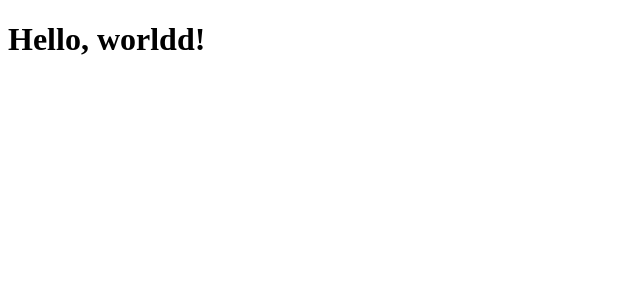
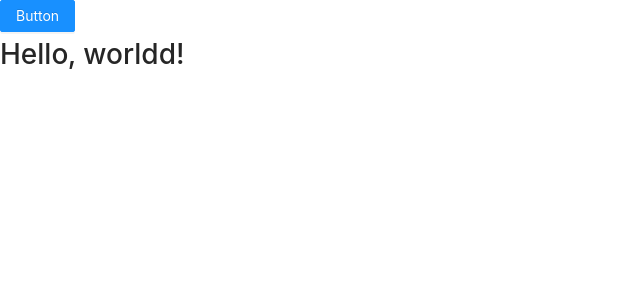
Before and after one commit to lucacic/lucacic-frontend-assignment, a React app in the folder packages/client/: page / in a window 1280 px wide. Shown: the top 300 px of the page, without its empty margins (0-640 px from the left). Built offline with nearby package versions, Linux system fonts and the light colour scheme.

Commit message:
Add Ant Design UI library and CSS Loader for webpack

```diff
--- a/packages/client/package.json
+++ b/packages/client/package.json
@@ -12,13 +12,17 @@
     "@types/react": "^17.0.2",
     "@types/react-dom": "^17.0.1",
     "@types/webpack": "^4.41.26",
+    "css-loader": "^5.0.2",
     "html-webpack-plugin": "^5.2.0",
+    "style-loader": "^2.0.0",
     "ts-loader": "^8.0.17",
     "typescript": "^4.1.5",
     "webpack": "^5.23.0",
-    "webpack-cli": "^4.5.0"
+    "webpack-cli": "^4.5.0",
+    "webpack-dev-server": "^3.11.2"
   },
   "dependencies": {
+    "antd": "^4.12.3",
     "react": "^17.0.1",
     "react-dom": "^17.0.1"
   }
--- a/packages/client/src/App.tsx
+++ b/packages/client/src/App.tsx
@@ -1,6 +1,14 @@
 import React from 'react';
+
+import { Button } from '../node_modules/antd/lib/index';
+import 'antd/dist/antd.css';
 
 export default function App()
 {
-    return <h1 className="test">Hello, worldd!</h1>
+    return (
+        <>
+        <Button type="primary">Button</Button>
+        <h1 className="test">Hello, worldd!</h1>
+        </>
+    )
 }
--- a/packages/client/webpack.config.js
+++ b/packages/client/webpack.config.js
@@ -19,6 +19,11 @@ module.exports = {
                 test: /\.tsx?$/,
                 use: 'ts-loader',
                 exclude: '/node_modules/'
+            },
+            {
+                test: /\.css?$/,
+                use: ['style-loader', 'css-loader'],
+                exclude: '/node_modules/'
             }
         ],
     },
```
Also changed, not shown: packages/client/tsconfig.json (+5 -3 lines), 1 other file (tests, documents, lock files or other folders).
